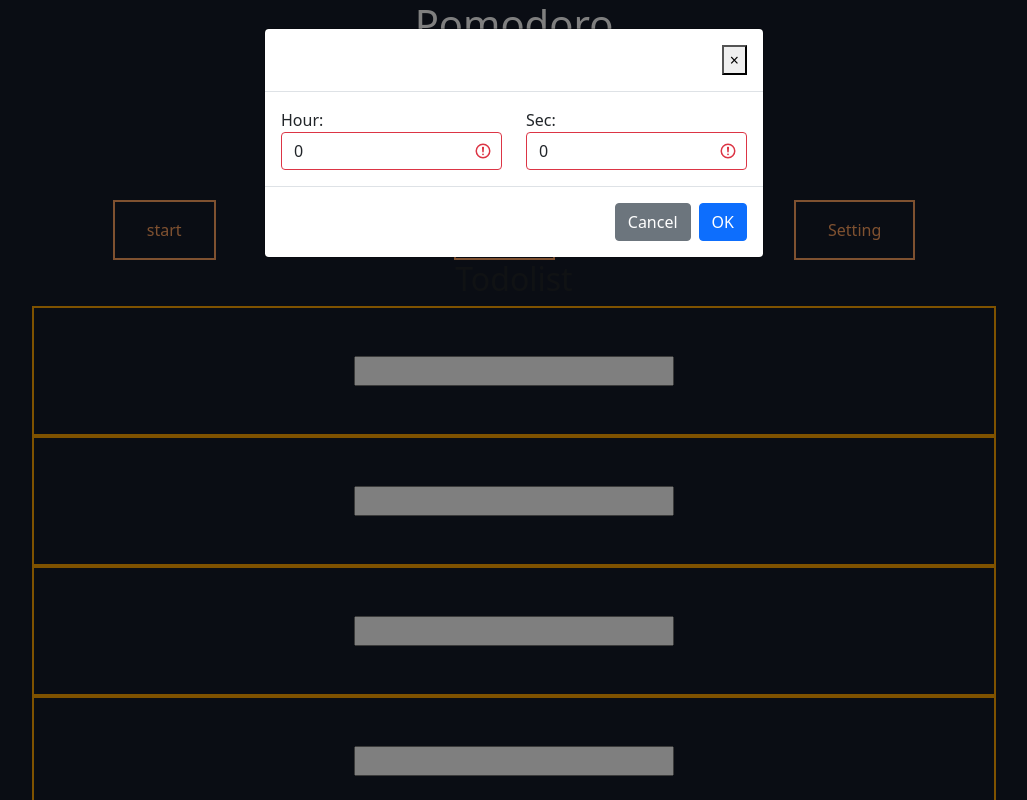
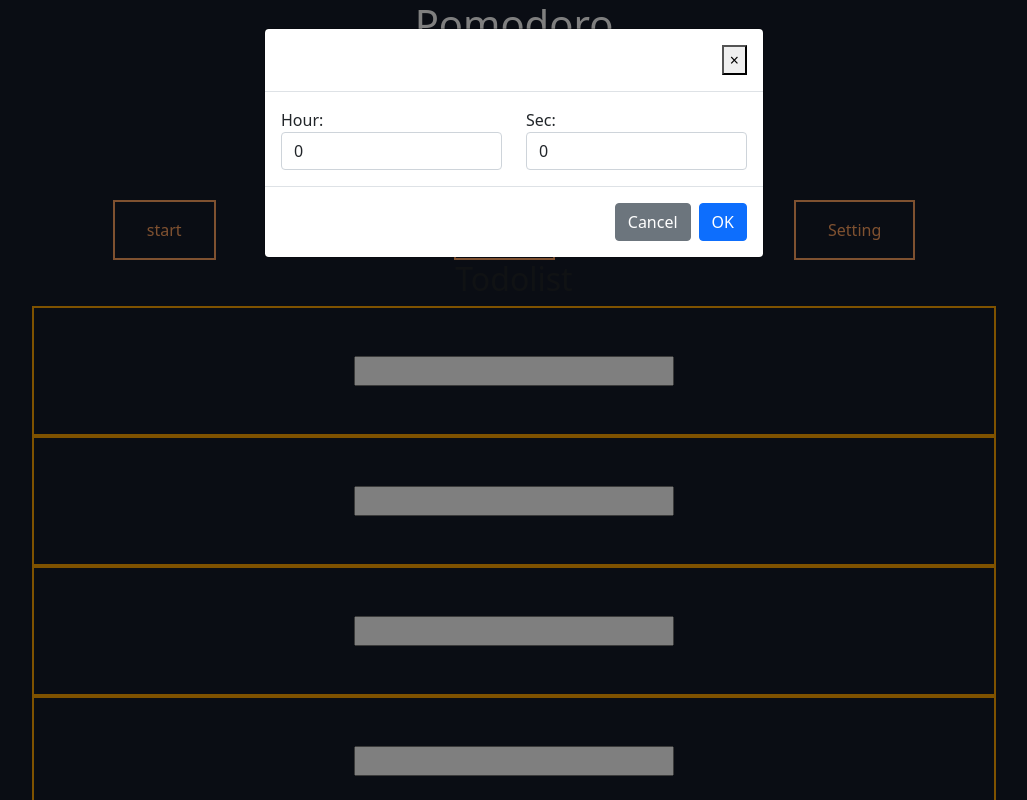
Before and after one commit to pybc/Pomodoro-app-vue-2, a Vue app: page / in a window 1280 px wide. Both pictures are taken after a click on the button "Setting". Shown: the top 800 px of the page, without its empty margins (126-1153 px from the left). Built offline with nearby package versions, Linux system fonts and the light colour scheme.

Commit message:
set validate
set validate length of sec and hour in modal

```diff
--- a/src/components/Pomodoro.vue
+++ b/src/components/Pomodoro.vue
@@ -14,18 +14,29 @@
       <button @click="settingShow = !settingShow">Setting</button>
     </section>
     <section>
-      <b-modal v-model="settingShow">
+      <b-modal v-model="settingShow" @ok="setTime">
         <b-row>
           <b-col class="col-6">
             <label for="hourInput">Hour:</label>
-         <b-form-input id="hourInput" v-model="defaultHour" type="number" :state="stateHour"  placeholder="Enter your name"></b-form-input>
-        </b-col>
-        <b-col class="col-6">
-          <label for="secInput">Sec:</label>
-          <b-form-input id="secInput" v-model="defaultSec" type="number" :state="stateSec"  placeholder="Enter your name"></b-form-input>
-        </b-col>
+            <b-form-input
+              id="hourInput"
+              v-model="defaultHour"
+              type="number"
+              @keypress="handleSettingHour"
+              placeholder="Enter your name"
+            ></b-form-input>
+          </b-col>
+          <b-col class="col-6">
+            <label for="secInput">Sec:</label>
+            <b-form-input
+              id="secInput"
+              v-model="defaultSec"
+              type="number"
+              @keypress="handleSettingSec"
+              placeholder="Enter your name"
+            ></b-form-input>
+          </b-col>
         </b-row>
-
       </b-modal>
     </section>
     <section>
@@ -58,6 +69,7 @@
 </template>
 
 <script>
+const REGEX_NUMBER = /^[0-9]*$/;
 export default {
   name: "Pomodoro",
   data() {
@@ -76,12 +88,6 @@ export default {
   },
 
   computed: {
-    stateSec(){
-      return this.handleSettingTimer(this.defaultSec.length);
-    },
-    stateHour(){
-      return this.handleSettingTimer(this.defaultHour.length);
-    },
     isSec() {
       return this.sec;
     },
@@ -119,9 +125,20 @@ export default {
       console.log(this.settingShow, "this.settingShow");
       this.settingShow != this.settingShow;
     },
-    handleSettingTimer(time){
-      return (time > 0 && time <= 2 ? true : false)
-    }
+    handleSettingSec(event) {
+      if (!REGEX_NUMBER.test(this.defaultSec) || this.defaultSec.length >= 2) {
+        return event.preventDefault();
+      }
+    },
+    handleSettingHour(event) {
+      if (!REGEX_NUMBER.test(this.defaultHour)|| this.defaultHour.length >= 2) {
+        return event.preventDefault();
+      }
+    },
+    setTime() {
+      this.hour = this.defaultHour;
+      this.sec = this.defaultSec;
+    },
   },
 };
 </script>
```
